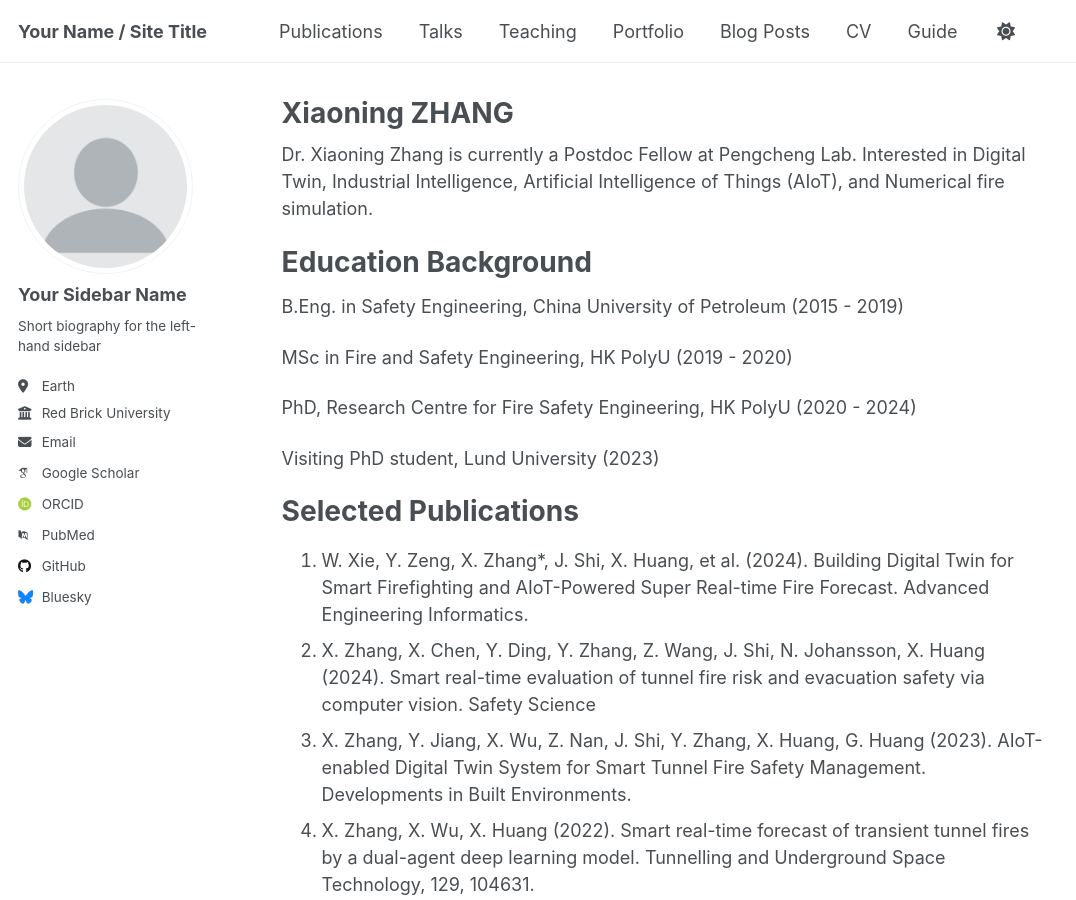
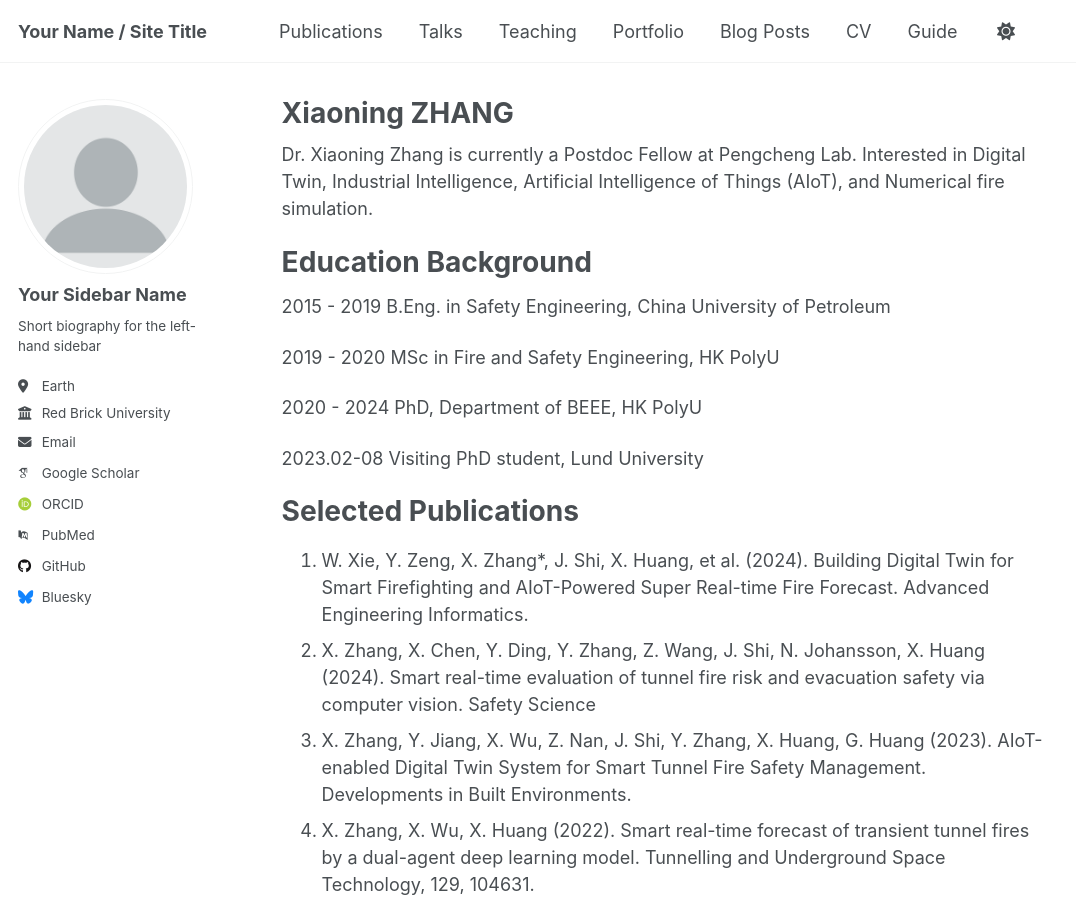
Before and after one commit to xn-zhang/xn-zhang.github.io, a Jekyll site: the page built from _pages/about.md, in a window 1280 px wide and 900 px high. Shown: the whole window, without its empty margins (0-1076 px from the left). Built offline with Jekyll 4.4.1, drawn with Linux system fonts in a browser that asks for light colours; some web fonts are replaced; a script that is not in the unit is left out.

Commit message:
Update about.md

```diff
--- a/_pages/about.md
+++ b/_pages/about.md
@@ -7,17 +7,17 @@ redirect_from:
   - /about.html
 ---
 
-Dr. Xiaoning Zhang is currently a Postdoc Fellow at Pengcheng Lab. Interested in Digital Twin, Industrial Intelligence, Artificial Intelligence of Things (AIoT), and Numerical fire simulation.
+  Dr. Xiaoning Zhang is currently a Postdoc Fellow at Pengcheng Lab. Interested in Digital Twin, Industrial Intelligence, Artificial Intelligence of Things (AIoT), and Numerical fire simulation.
 
 Education Background
 ======
-B.Eng. in Safety Engineering, China University of Petroleum (2015 - 2019)
+  2015 - 2019 B.Eng. in Safety Engineering, China University of Petroleum
 
-MSc in Fire and Safety Engineering, HK PolyU (2019 - 2020)
+  2019 - 2020 MSc in Fire and Safety Engineering, HK PolyU
 
-PhD, Research Centre for Fire Safety Engineering, HK PolyU (2020 - 2024)
+  2020 - 2024 PhD, Department of BEEE, HK PolyU
 
-Visiting PhD student, Lund University (2023)
+  2023.02-08  Visiting PhD student, Lund University
 
 Selected Publications
 ======
```
